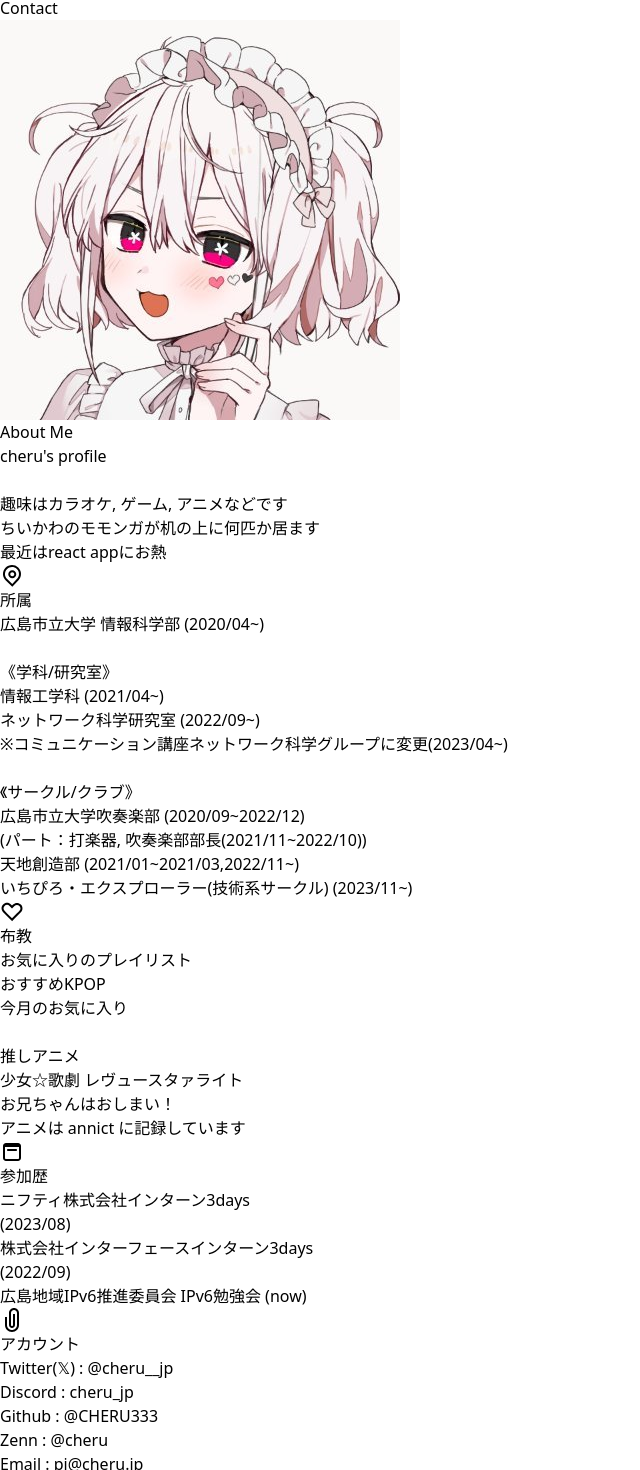
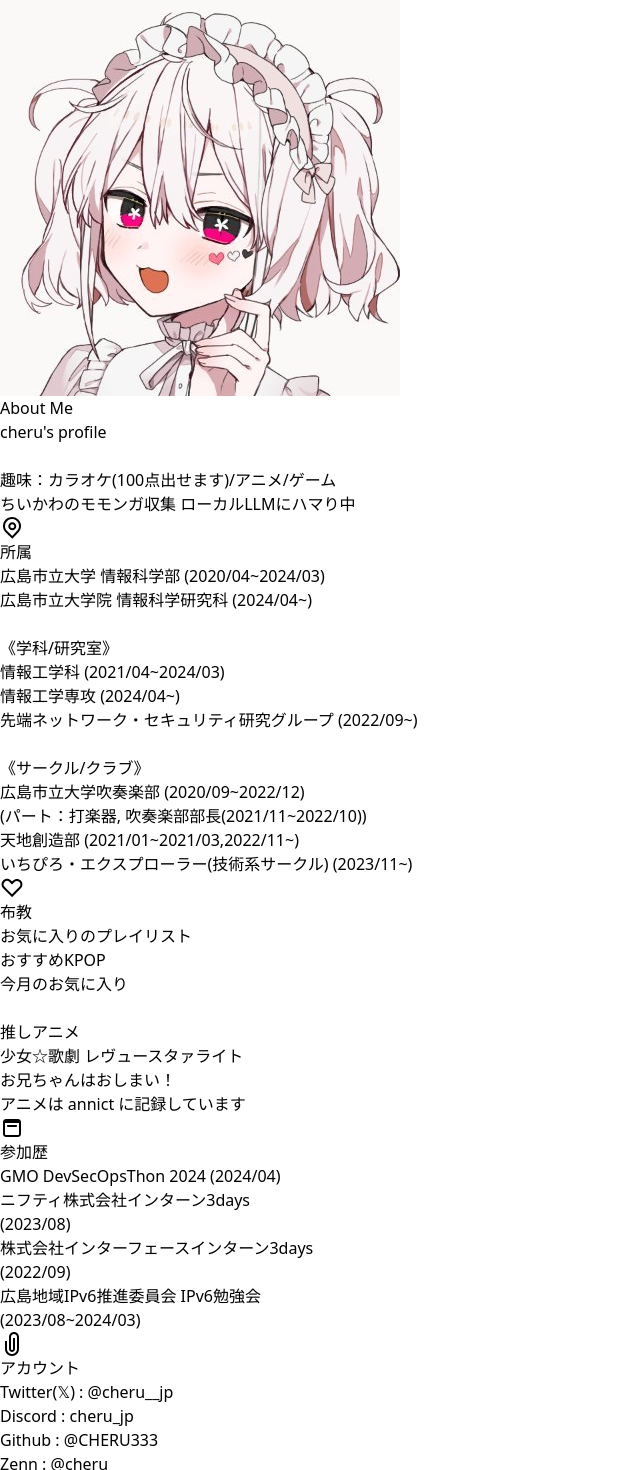
Before and after one commit to CHERU333/cheru.jp, a React (Vite) app: page / in a window 1280 px wide. Shown: the part 606-2076 px from the top of the page, without its empty margins (0-640 px from the left). Built offline with nearby package versions, Linux system fonts and the light colour scheme.

Commit message:
情報の更新

```diff
--- a/src/App.jsx
+++ b/src/App.jsx
@@ -25,8 +25,7 @@ function App() {
               Hi!  I'm cheru.
             </h1>
             <p className="mt-8 mb-8 leading-relaxed">
-              パソコンカタカタ大学生のwebページです。<br/>
-              プロフィールや各種アカウントやブログを載せてます。
+              大学院生になりました<br/>
             </p>
 {/* contactボタンからメールを送れるようにする */}
             <button className="text-white bg-green-500 py-2 px-6 border-0 rounded text-lg hover:bg-green-600 duration:300"><a href="mailto:pi@cheru.jp?subject=お問い合わせ">Contact</a></button>
@@ -45,9 +44,9 @@ function App() {
               <p className="pb-2">
                 cheru's profile<br/>
                 <br/>
-                趣味はカラオケ, ゲーム, アニメなどです<br/>
-                ちいかわのモモンガが机の上に何匹か居ます<br/>
-                最近はreact appにお熱
+                趣味：カラオケ(100点出せます)/アニメ/ゲーム<br/>
+                ちいかわのモモンガ収集
+                ローカルLLMにハマり中<br/>
               </p>
           </div>
           <div>
@@ -82,12 +81,13 @@ function App() {
                     </div>
                     <div>
                     <p>
-                      広島市立大学 情報科学部 (2020/04~)<br/>
+                      広島市立大学 情報科学部 (2020/04~2024/03)<br/>
+                      広島市立大学院 情報科学研究科 (2024/04~)<br/>
                       <br/>
                       《学科/研究室》<br/>
-                      情報工学科 (2021/04~)<br/>
-                      ネットワーク科学研究室 (2022/09~)<br/>
-                      ※コミュニケーション講座ネットワーク科学グループに変更(2023/04~)<br/>
+                      情報工学科 (2021/04~2024/03)<br/>
+                      情報工学専攻 (2024/04~)<br/>
+                      先端ネットワーク・セキュリティ研究グループ (2022/09~)<br/>
                       <br/>
                       《サークル/クラブ》<br/>
                       広島市立大学吹奏楽部 (2020/09~2022/12)<br/>
@@ -162,12 +162,13 @@ function App() {
                     </div>
                     <div>
                     <p>
+                      GMO DevSecOpsThon 2024 (2024/04)<br/>
                       ニフティ株式会社インターン3days<br/>
                       (2023/08)<br/>
                       株式会社インターフェースインターン3days<br/>
                       (2022/09)<br/>
-                      広島地域IPv6推進委員会 IPv6勉強会
-                      (now)
+                      広島地域IPv6推進委員会 IPv6勉強会<br/>
+                      (2023/08~2024/03)<br/>
                     </p>
                     </div>
                 </div>
```
